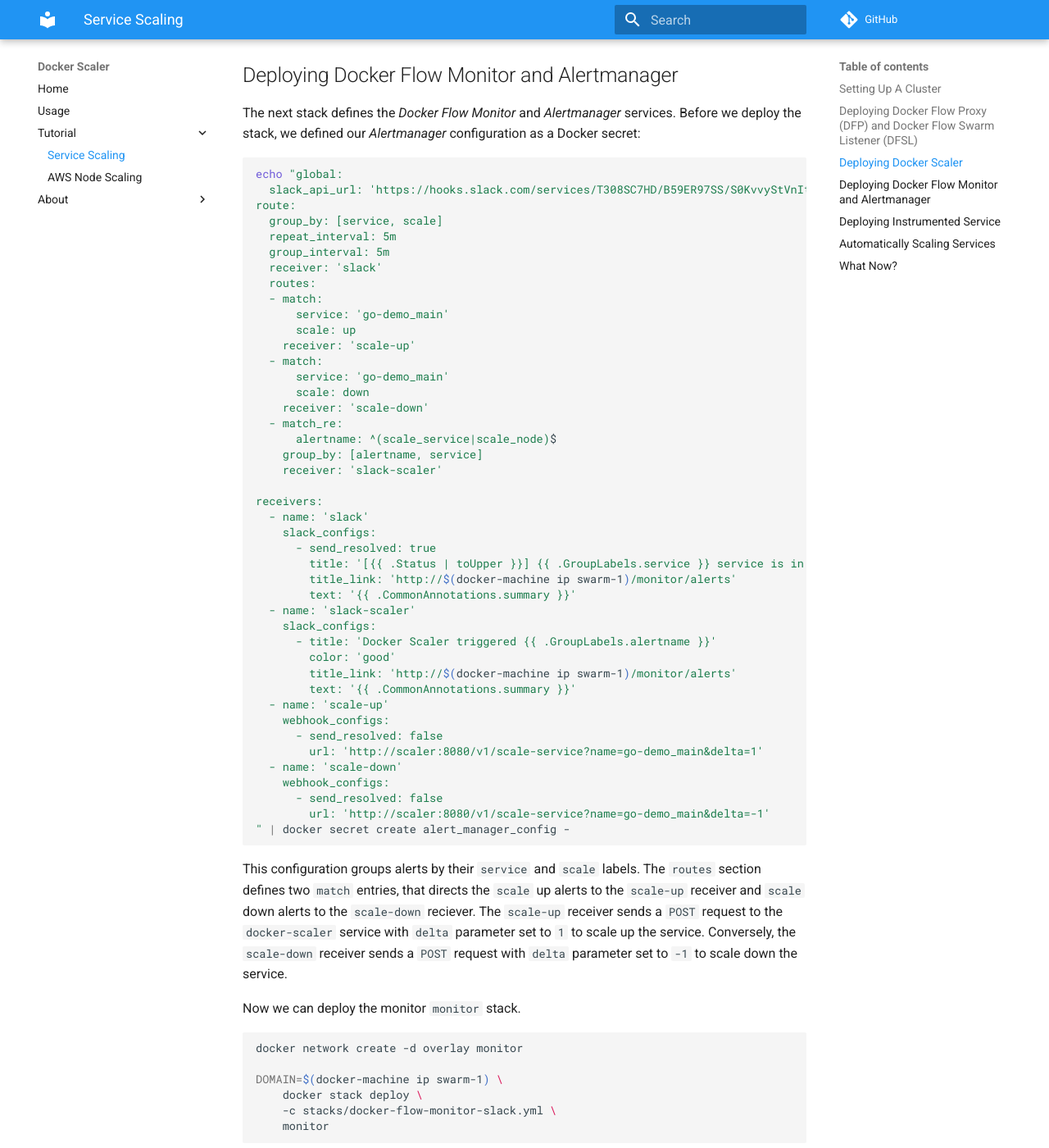
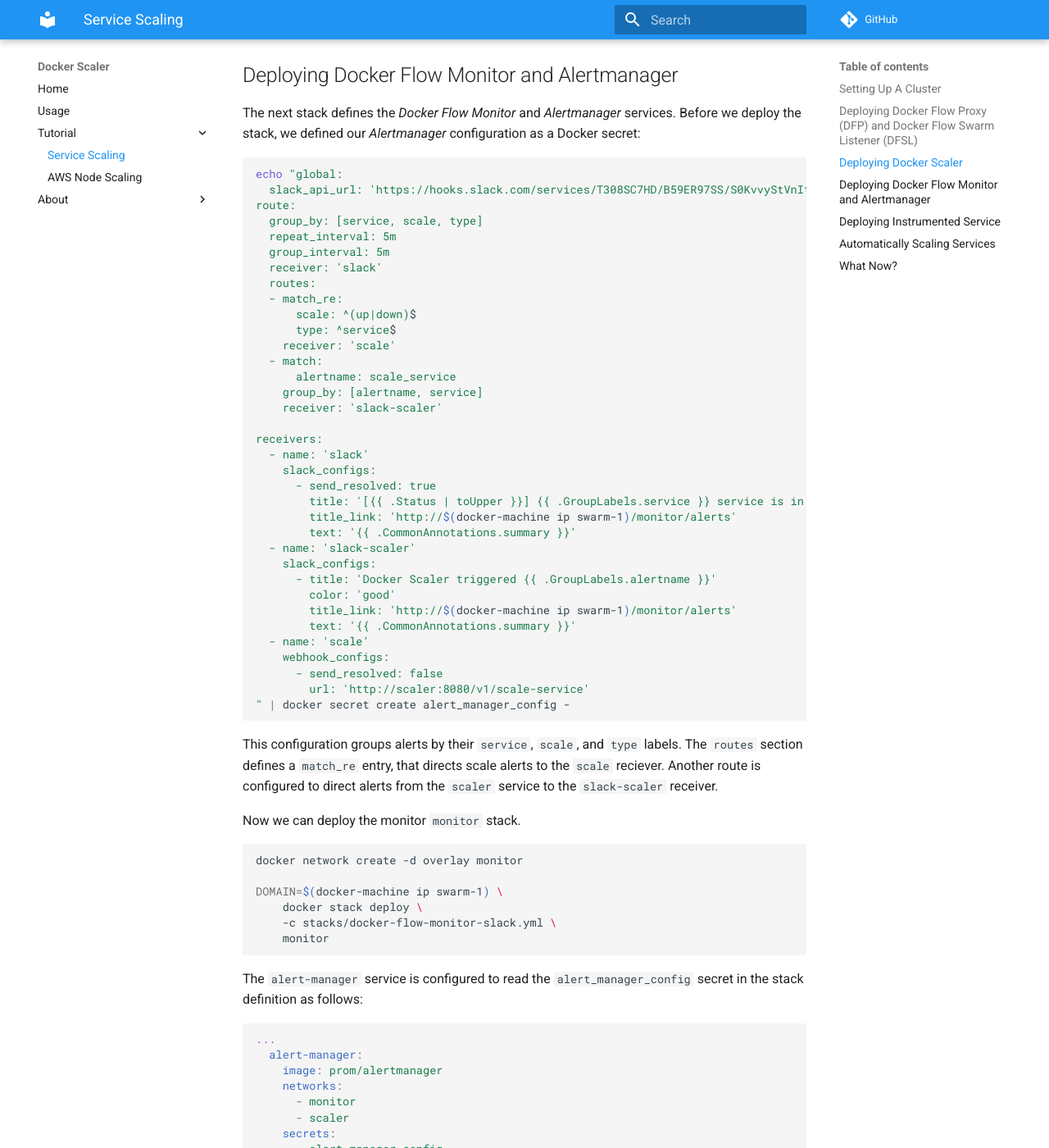
Before and after one commit to thomasjpfan/docker-scaler, an MkDocs documentation site: the page built from docs/service-scale.md, in a window 1280 px wide and 1400 px high, scrolled down 2220 px. Shown: the whole window at 82% size. Built offline with MkDocs 1.6.1 and Material for MkDocs 9.7.7, drawn with Linux system fonts in a browser that asks for light colours; comment, search, counter and statistics services are not loaded; old or Windows-style settings are respelled for this version of MkDocs; some of the changed text lies outside the part shown.

Commit message:
DOC: Update tutorial for API update [skip ci]

````diff
--- a/docs/service-scale.md
+++ b/docs/service-scale.md
@@ -86,21 +86,17 @@
 echo "global:
   slack_api_url: 'https://hooks.slack.com/services/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'
 route:
-  group_by: [service, scale]
+  group_by: [service, scale, type]
   repeat_interval: 5m
   group_interval: 5m
   receiver: 'slack'
   routes:
+  - match_re:
+      scale: ^(up|down)$
+      type: ^service$
+    receiver: 'scale'
   - match:
-      service: 'go-demo_main'
-      scale: up
-    receiver: 'scale-up'
-  - match:
-      service: 'go-demo_main'
-      scale: down
-    receiver: 'scale-down'
-  - match_re:
-      alertname: ^(scale_service|scale_node)$
+      alertname: scale_service
     group_by: [alertname, service]
     receiver: 'slack-scaler'
 
@@ -117,18 +113,13 @@
         color: 'good'
         title_link: 'http://$(docker-machine ip swarm-1)/monitor/alerts'
         text: '{{ .CommonAnnotations.summary }}'
-  - name: 'scale-up'
+  - name: 'scale'
     webhook_configs:
       - send_resolved: false
-        url: 'http://scaler:8080/v1/scale-service?name=go-demo_main&delta=1'
-  - name: 'scale-down'
-    webhook_configs:
-      - send_resolved: false
-        url: 'http://scaler:8080/v1/scale-service?name=go-demo_main&delta=-1'
+        url: 'http://scaler:8080/v1/scale-service'
 " | docker secret create alert_manager_config -
 ```
-
-This configuration groups alerts by their `service` and `scale` labels. The `routes` section defines two `match` entries, that directs the `scale` up alerts to the `scale-up` receiver and `scale` down alerts to the `scale-down` reciever. The `scale-up` receiver sends a `POST` request to the `docker-scaler` service with `delta` parameter set to `1` to scale up the service. Conversely, the `scale-down` receiver sends a `POST` request with `delta` parameter set to `-1` to scale down the service.
+This configuration groups alerts by their `service`, `scale`, and `type` labels. The `routes` section defines a `match_re` entry, that directs scale alerts to the `scale` reciever. Another route is configured to direct alerts from the `scaler` service to the `slack-scaler` receiver.
 
 Now we can deploy the monitor `monitor` stack.
 
@@ -196,7 +189,7 @@
       - com.df.alertIf.3=@resp_time_below:0.025,5m,0.75
     ...
 ```
-The `scaleMin` and `scaleMax` labels are used by *Docker Scaler* to bound the number replicas for the `go-main` service. The `alertName`, `alertIf` and `alertFor` labels uses the [AlertIf Parameter Shortcuts](http://monitor.dockerflow.com/usage/#alertif-parameter-shortcuts) for creating full Prometheus expressions that translate into alerts. We can view the alerts generated by these labels:
+The `scaleMin` and `scaleMax` labels are used by *Docker Scaler* to bound the number replicas for the `go-main_main` service. The `alertName`, `alertIf` and `alertFor` labels uses the [AlertIf Parameter Shortcuts](http://monitor.dockerflow.com/usage/#alertif-parameter-shortcuts) for creating full Prometheus expressions that translate into alerts. We can view the alerts generated by these labels:
 
 ```bash
 open "http://$(docker-machine ip swarm-1)/monitor/alerts"
@@ -246,7 +239,7 @@
 open "http://$(docker-machine ip swarm-1)/monitor/alerts"
 ```
 
-By this time, the `godemo_main_resp_time_below` alert should be red since the `go-demo` service has a response faster than twenty-five milliseconds limit we set. The Alertmanager recieves this alert, groups by the `service` and `scale` labels and sends a `POST` request to the `docker-scaler` service with parameters `service=go-demo_main&delta=-1`.
+By this time, the `godemo_main_resp_time_below` alert should be red since the `go-demo_main` service has a response faster than twenty-five milliseconds limit we set. The Alertmanager recieves this alert and sends a `POST` request to the `docker-scaler` service to scale down `go-demo`. The label `com.df.scaleDownBy` on `go-demo_main` is set to 1 thus the number of replicas goes from 3 to 2.
 
 Let's look at the logs of `docker-scaler`:
 
@@ -257,16 +250,14 @@
 There should be a log message that states **Scaling go-demo_main from 3 to 2 replicas**. We can check that this happened:
 
 ```bash
-docker stack ps -f desired-state=running go-demo
+docker service ls -f name=go-demo_main
 ```
 
 The output should be similar to the following:
 
 ```
-NAME           IMAGE                  NODE    DESIRED STATE CURRENT STATE         ERROR PORTS
-go-demo_main.1 vfarcic/go-demo:latest swarm-2 Running       Running 2 minutes ago
-go-demo_db.1   mongo:latest           swarm-2 Running       Running 3 minutes ago
-go-demo_main.2 vfarcic/go-demo:latest swarm-3 Running       Running 2 minutes ago
+NAME                MODE                REPLICAS            IMAGE                    PORTS
+go-demo_main        replicated          2/2                 vfarcic/go-demo:latest
 ```
 
 Please visit the **#df-monitor-tests** channel inside [devops20.slack.com](https://devops20.slack.com/) and you should see a Slack notification stating that **go-demo_main could not be scaled**. If this is your first visit to **devops20** on Slack, you'll have to register through [slack.devops20toolkit.com](http://slack.devops20toolkit.com/).
@@ -286,28 +277,25 @@
 open "http://$(docker-machine ip swarm-1)/monitor/alerts"
 ```
 
-The `godemo_main_resp_time_above` turned red indicating that the threshold is reached. *Alertmanager* receives the alert, sends a `POST` request to the `docker-scaler` service, and `docker-scaler` scales `go-demo` up by one. Let's look at the logs of `docker-scaler`:
+The `godemo_main_resp_time_above` turned red indicating that the threshold is reached. *Alertmanager* receives the alert, sends a `POST` request to the `docker-scaler` service, and `docker-scaler` scales `go-demo_main` up by the value of `com.df.scaleUpBy`. In this case, the value of `com.df.scaleUpBy` is two. Let's look at the logs of `docker-scaler`:
 
 ```bash
 docker service logs scaler_docker-scaler
 ```
 
-There should be a log message that states **Scaling go-demo_main from 2 to 3 replicas**. This message is also sent through Slack to notify us of this scaling event.
+There should be a log message that states **Scaling go-demo_main from 2 to 4 replicas**. This message is also sent through Slack to notify us of this scaling event.
 
 We can confirm that the number of replicas indeed scaled to three by querying the stack processes:
 
 ```bash
-docker stack ps -f desired-state=running go-demo
+docker service ls -f name=go-demo_main
 ```
 
 The output should look similar to the following:
 
 ```
-NAME           IMAGE                  NODE    DESIRED STATE CURRENT STATE             ERROR PORTS
-go-demo_main.1 vfarcic/go-demo:latest swarm-2 Running       Running about an hour ago
-go-demo_db.1   mongo:latest           swarm-2 Running       Running about an hour ago
-go-demo_main.2 vfarcic/go-demo:latest swarm-3 Running       Running about an hour ago
-go-demo_main.3 vfarcic/go-demo:latest swarm-1 Running       Running 42 seconds ago
+NAME                MODE                REPLICAS            IMAGE                    PORTS
+go-demo_main        replicated          4/4                 vfarcic/go-demo:latest
 ```
 
 ## What Now?
````
Also changed, not shown: other parts of docs/service-scale.md (+5 -3 lines), 1 other file.
